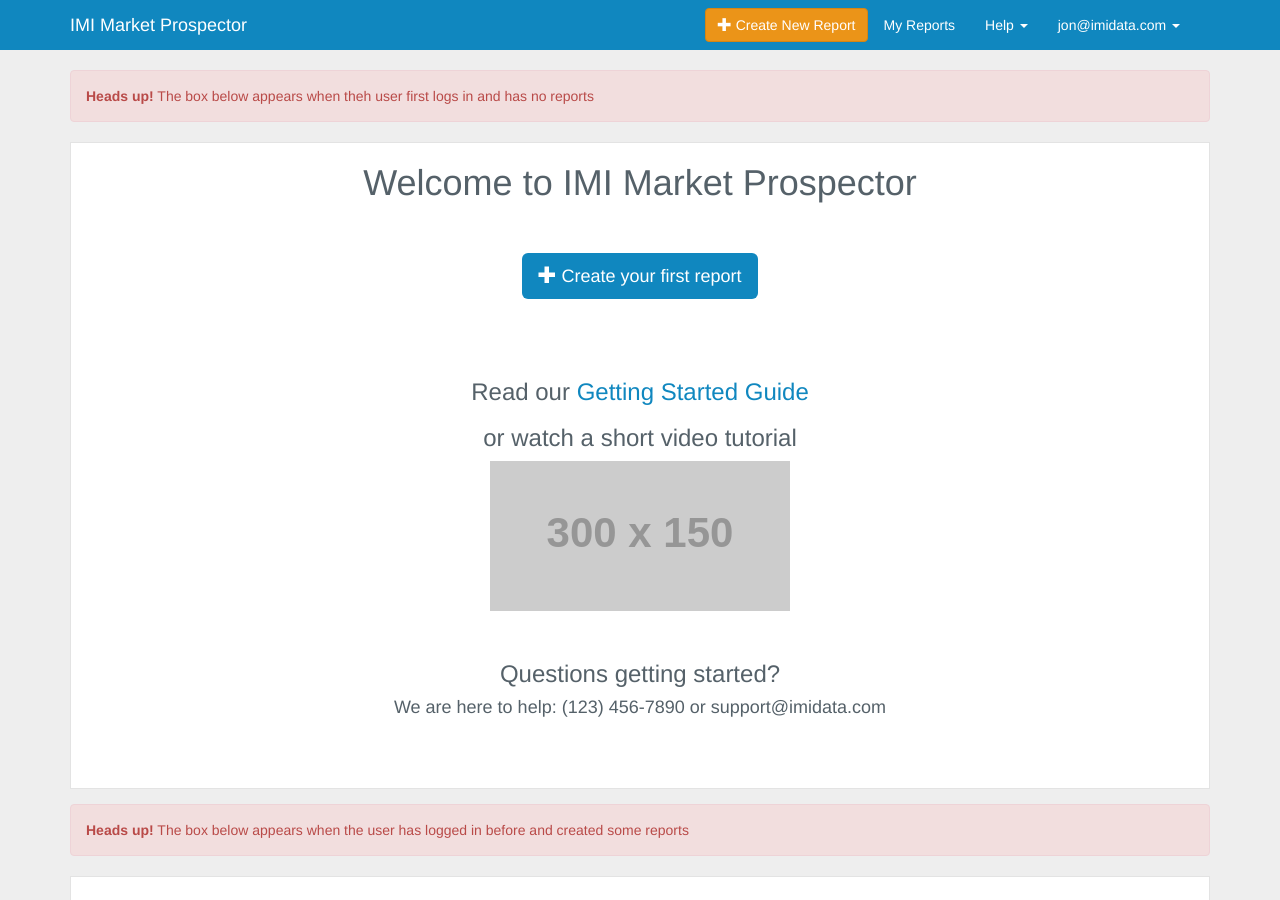
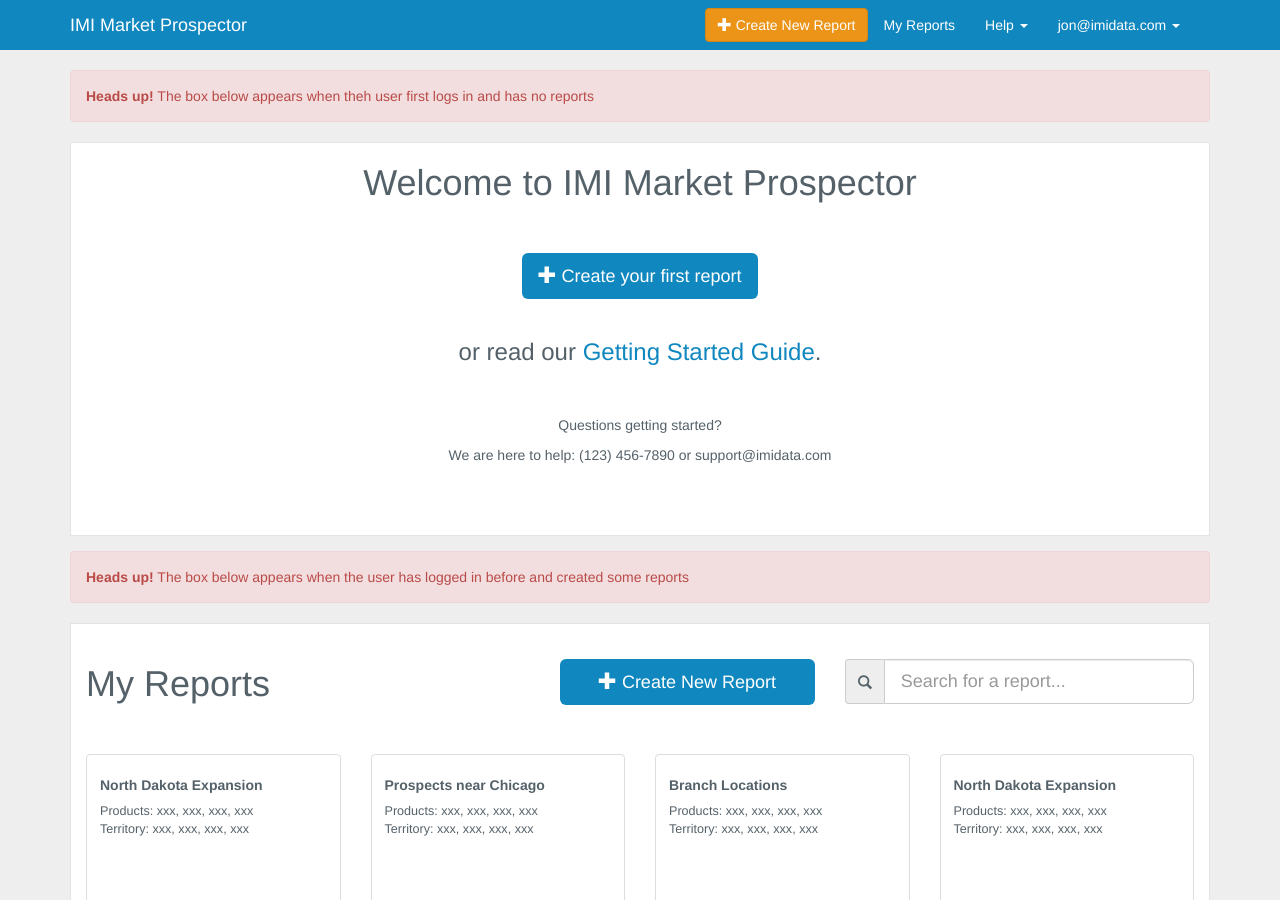
Before and after one commit to saintsjd/imi-ui, a Jekyll site: the page built from myreports.html, in a window 1280 px wide and 900 px high. Built offline with Jekyll 4.4.1, drawn with Linux system fonts in a browser that asks for light colours; Markdown is read by kramdown in place of the engine named in the settings.

Commit message:
new report page

```diff
--- a/myreports.html
+++ b/myreports.html
@@ -18,19 +18,12 @@
 
 	<br>
 	<br>
+	<h3>or read our <a href="#">Getting Started Guide</a>.</h3>
+
 	<br>
 	<br>
-	<h3>Read our <a href="#">Getting Started Guide</a></h3>
-	<h3>or watch a short video tutorial</h3>
-
-	<p>
-      <img src="http://placehold.it/300x150" alt="...">
-	</p>
-
-
-	<br>
-	<h3>Questions getting started?</h3>
-	<h4>We are here to help: (123) 456-7890 or support@imidata.com</h4>
+	<p>Questions getting started?</p>
+	<p>We are here to help: (123) 456-7890 or support@imidata.com</p>
 	<br>
 	<br>
 </div>
```
